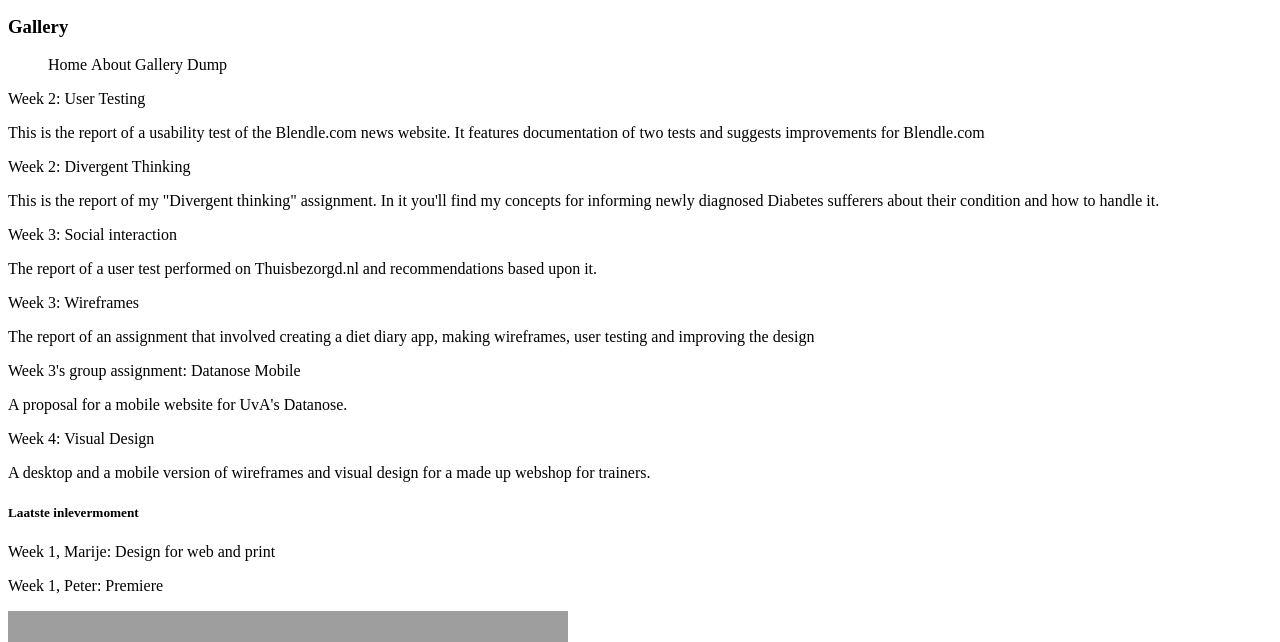
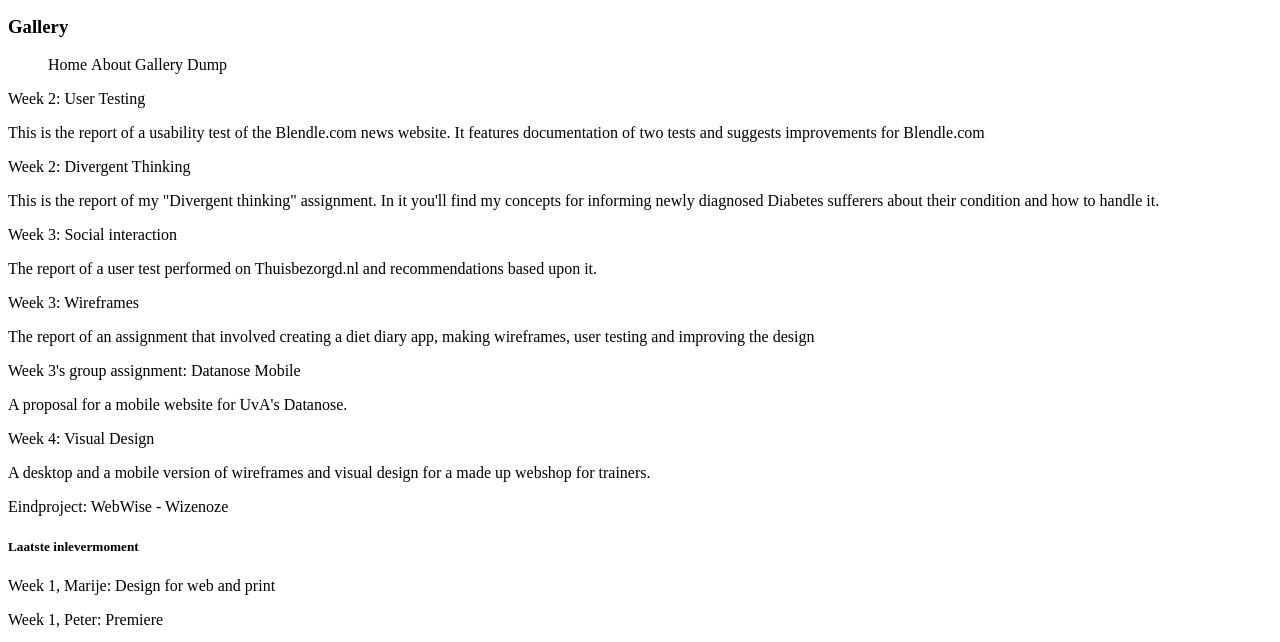
Before and after one commit to laurahilhorst/laurahilhorst.github.io, a plain HTML site: page deliverables.html in a window 1280 px wide. Shown: the part 110-752 px from the top of the page. Drawn offline with nearby package versions, Linux system fonts and the light colour scheme; grey boxes are pictures that could not be loaded.

Commit message:
Add eindverslag!!!!!!!!!!!!!!!!!!!!!!!
ya

```diff
--- a/deliverables.html
+++ b/deliverables.html
@@ -28,6 +28,8 @@
 	<a href='stoosh.pdf'>Week 4: Visual Design</a>
 	<p>A desktop and a mobile version of wireframes and visual design for a made up webshop for trainers.</p>
 
+	<a href='webwise-eindverslag.pdf'>Eindproject: WebWise - Wizenoze</a>
+
 	<h5>Laatste inlevermoment</h5>
 	<a href='marije_week_1.pdf'>Week 1, Marije: Design for web and print</a>
 
```
Also changed, not shown: 1 other file.
